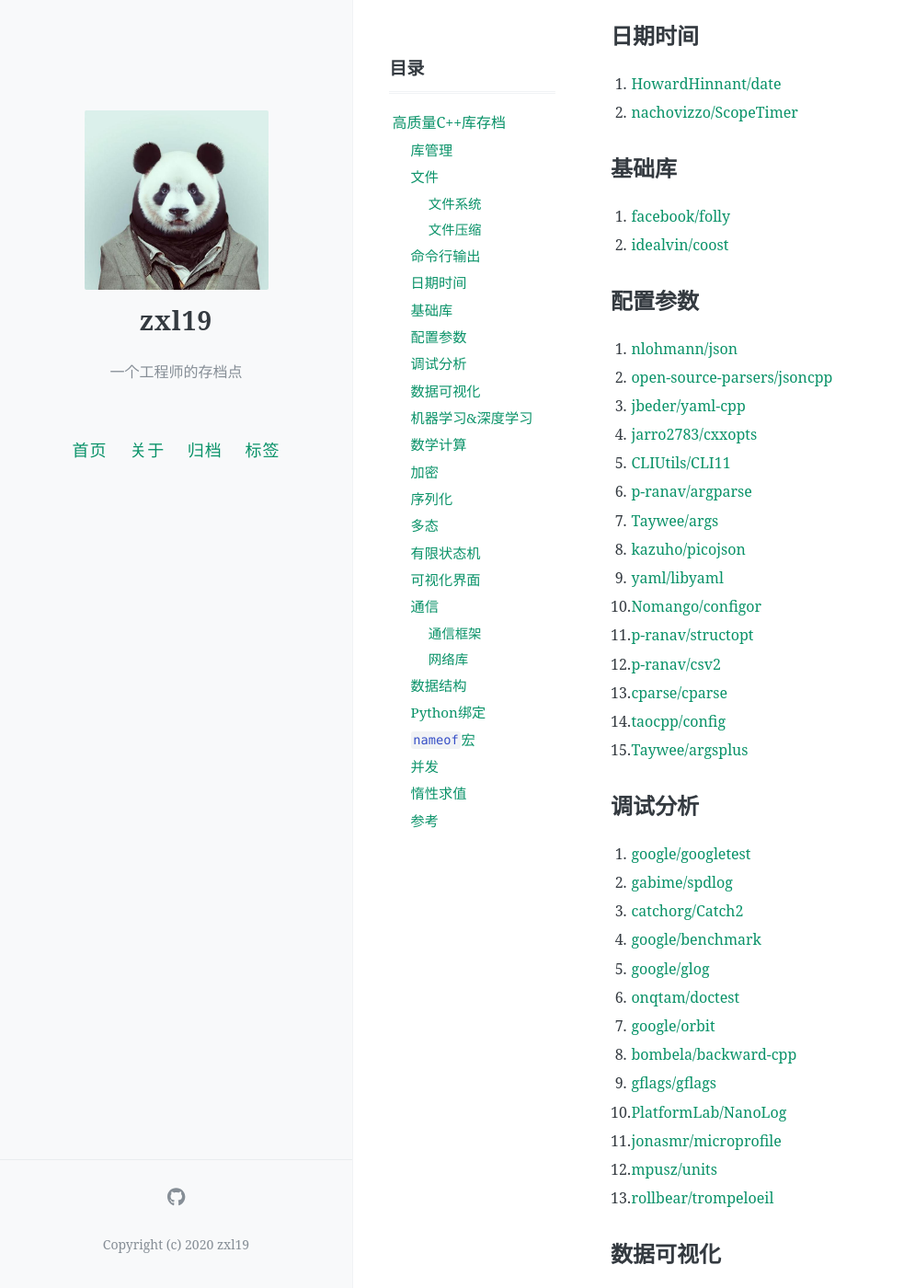
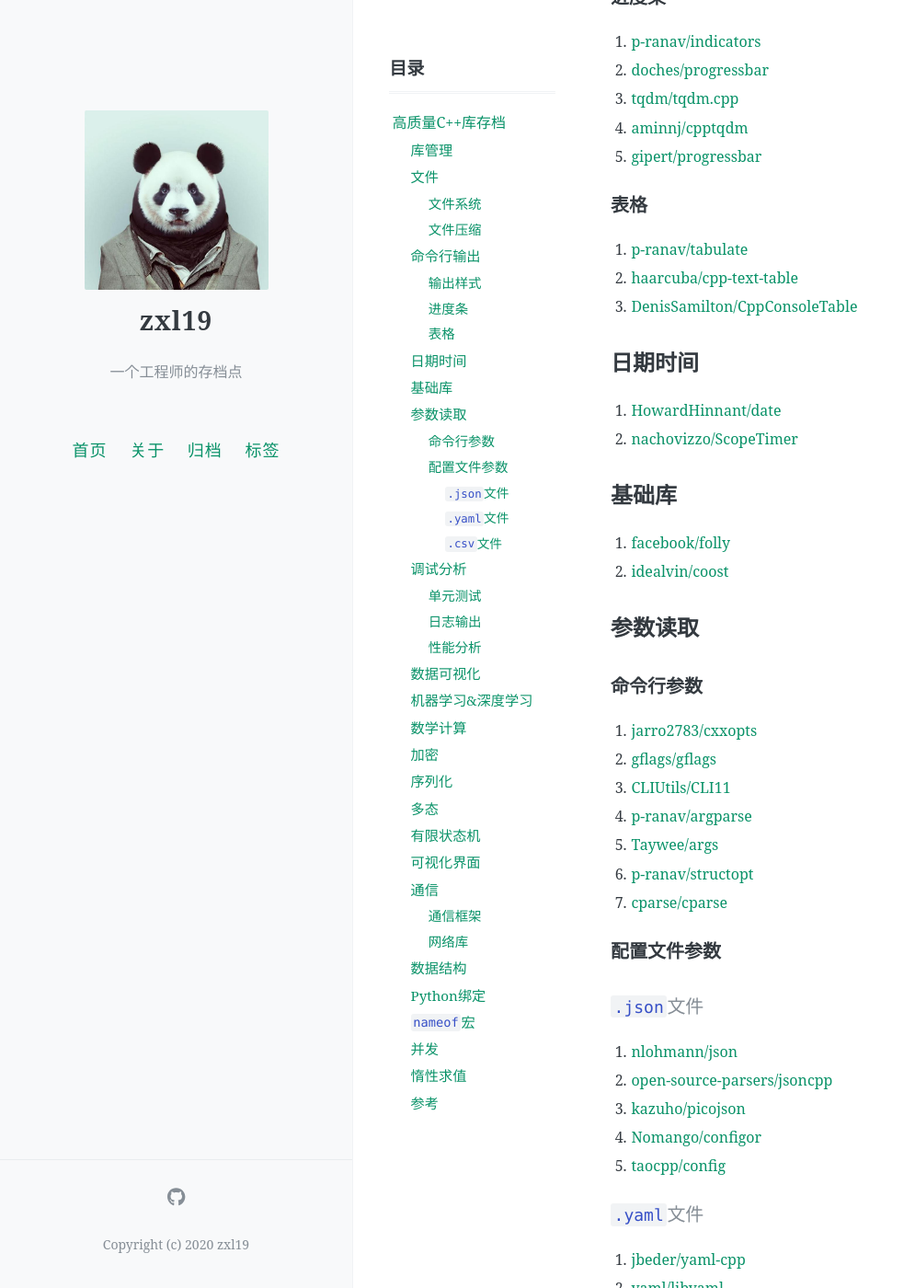
Before and after one commit to zxl19/zxl19.github.io, a Jekyll site: the page built from _posts/2021-06-01-cpp-library.md, in a window 1280 px wide and 1400 px high, scrolled down 841 px. Shown: the whole window at 92% size, without its empty margins (0-995 px from the left). Built offline with Jekyll 4.4.1, drawn with Linux system fonts in a browser that asks for light colours; comment, search, counter and statistics services are not loaded; some of the changed text lies outside the part shown.

Commit message:
Update Posts

```diff
--- a/_posts/2021-06-01-cpp-library.md
+++ b/_posts/2021-06-01-cpp-library.md
@@ -29,12 +29,25 @@ pinned: false
 
 ## 命令行输出
 
+### 输出样式
+
 1. [fmtlib/fmt](https://github.com/fmtlib/fmt)
-2. [p-ranav/indicators](https://github.com/p-ranav/indicators)
-3. [p-ranav/tabulate](https://github.com/p-ranav/tabulate)
-4. [tqdm/tqdm.cpp](https://github.com/tqdm/tqdm.cpp)
-5. [JustWhit3/osmanip](https://github.com/JustWhit3/osmanip)
-6. [srilakshmikanthanp/libansi](https://github.com/srilakshmikanthanp/libansi)
+2. [JustWhit3/osmanip](https://github.com/JustWhit3/osmanip)
+3. [srilakshmikanthanp/libansi](https://github.com/srilakshmikanthanp/libansi)
+
+### 进度条
+
+1. [p-ranav/indicators](https://github.com/p-ranav/indicators)
+2. [doches/progressbar](https://github.com/doches/progressbar)
+3. [tqdm/tqdm.cpp](https://github.com/tqdm/tqdm.cpp)
+4. [aminnj/cpptqdm](https://github.com/aminnj/cpptqdm)
+5. [gipert/progressbar](https://github.com/gipert/progressbar)
+
+### 表格
+
+1. [p-ranav/tabulate](https://github.com/p-ranav/tabulate)
+2. [haarcuba/cpp-text-table](https://github.com/haarcuba/cpp-text-table)
+3. [DenisSamilton/CppConsoleTable](https://github.com/DenisSamilton/CppConsoleTable)
 
 ## 日期时间
 
@@ -46,39 +59,62 @@ pinned: false
 1. [facebook/folly](https://github.com/facebook/folly)
 2. [idealvin/coost](https://github.com/idealvin/coost)
 
-## 配置参数
+## 参数读取
+
+### 命令行参数
+
+1. [jarro2783/cxxopts](https://github.com/jarro2783/cxxopts)
+2. [gflags/gflags](https://github.com/gflags/gflags)
+3. [CLIUtils/CLI11](https://github.com/CLIUtils/CLI11)
+4. [p-ranav/argparse](https://github.com/p-ranav/argparse)
+5. [Taywee/args](https://github.com/Taywee/args)
+6. [p-ranav/structopt](https://github.com/p-ranav/structopt)
+7. [cparse/cparse](https://github.com/cparse/cparse)
+
+### 配置文件参数
+
+#### `.json`文件
 
 1. [nlohmann/json](https://github.com/nlohmann/json)
 2. [open-source-parsers/jsoncpp](https://github.com/open-source-parsers/jsoncpp)
-3. [jbeder/yaml-cpp](https://github.com/jbeder/yaml-cpp)
-4. [jarro2783/cxxopts](https://github.com/jarro2783/cxxopts)
-5. [CLIUtils/CLI11](https://github.com/CLIUtils/CLI11)
-6. [p-ranav/argparse](https://github.com/p-ranav/argparse)
-7. [Taywee/args](https://github.com/Taywee/args)
-8. [kazuho/picojson](https://github.com/kazuho/picojson)
-9. [yaml/libyaml](https://github.com/yaml/libyaml)
-10. [Nomango/configor](https://github.com/Nomango/configor)
-11. [p-ranav/structopt](https://github.com/p-ranav/structopt)
-12. [p-ranav/csv2](https://github.com/p-ranav/csv2)
-13. [cparse/cparse](https://github.com/cparse/cparse)
-14. [taocpp/config](https://github.com/taocpp/config)
-15. [Taywee/argsplus](https://github.com/Taywee/argsplus)
+3. [kazuho/picojson](https://github.com/kazuho/picojson)
+4. [Nomango/configor](https://github.com/Nomango/configor)
+5. [taocpp/config](https://github.com/taocpp/config)
+
+#### `.yaml`文件
+
+1. [jbeder/yaml-cpp](https://github.com/jbeder/yaml-cpp)
+2. [yaml/libyaml](https://github.com/yaml/libyaml)
+
+#### `.csv`文件
+
+1. [vincentlaucsb/csv-parser](https://github.com/vincentlaucsb/csv-parser)
+2. [d99kris/rapidcsv](https://github.com/d99kris/rapidcsv)
+3. [p-ranav/csv2](https://github.com/p-ranav/csv2)
 
 ## 调试分析
 
+### 单元测试
+
 1. [google/googletest](https://github.com/google/googletest)
-2. [gabime/spdlog](https://github.com/gabime/spdlog)
-3. [catchorg/Catch2](https://github.com/catchorg/Catch2)
-4. [google/benchmark](https://github.com/google/benchmark)
-5. [google/glog](https://github.com/google/glog)
-6. [onqtam/doctest](https://github.com/onqtam/doctest)
-7. [google/orbit](https://github.com/google/orbit)
-8. [bombela/backward-cpp](https://github.com/bombela/backward-cpp)
-9. [gflags/gflags](https://github.com/gflags/gflags)
-10. [PlatformLab/NanoLog](https://github.com/PlatformLab/NanoLog)
-11. [jonasmr/microprofile](https://github.com/jonasmr/microprofile)
-12. [mpusz/units](https://github.com/mpusz/units)
-13. [rollbear/trompeloeil](https://github.com/rollbear/trompeloeil)
+2. [catchorg/Catch2](https://github.com/catchorg/Catch2)
+3. [onqtam/doctest](https://github.com/onqtam/doctest)
+4. [mpusz/units](https://github.com/mpusz/units)
+5. [rollbear/trompeloeil](https://github.com/rollbear/trompeloeil)
+
+### 日志输出
+
+1. [gabime/spdlog](https://github.com/gabime/spdlog)
+2. [google/glog](https://github.com/google/glog)
+3. [PlatformLab/NanoLog](https://github.com/PlatformLab/NanoLog)
+
+### 性能分析
+
+1. [google/benchmark](https://github.com/google/benchmark)
+2. [google/orbit](https://github.com/google/orbit)
+3. [bombela/backward-cpp](https://github.com/bombela/backward-cpp)
+4. [jonasmr/microprofile](https://github.com/jonasmr/microprofile)
+5. [p-ranav/criterion](https://github.com/p-ranav/criterion)
 
 ## 数据可视化
 
```
Also changed, not shown: _posts/2021-05-25-slam-tool.md (+2 -1 lines), _posts/2021-10-11-terminal-tool.md (+2 -1 lines).
